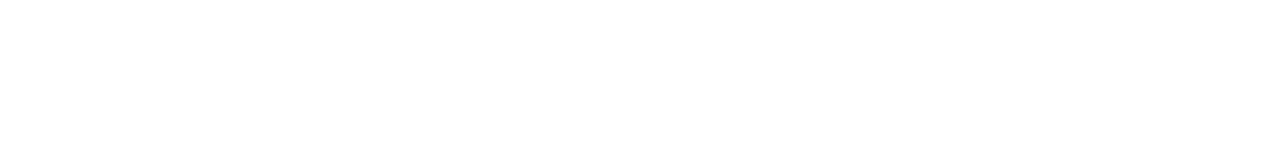
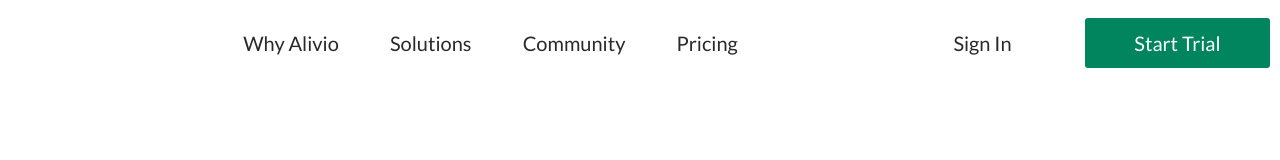
Before and after one commit to carrexa645-arch/aliviosite, a plain HTML site: page index.html in a window 1280 px wide. Drawn offline with Linux system fonts and the light colour scheme; a web font is replaced by a local one.

Commit message:
header section

```diff
--- a/index.css
+++ b/index.css
@@ -1,2 +1,3 @@
 @import url('styles/variables.css');
 @import url('styles/basic.css');
+@import url('styles/header.css');
--- a/index.html
+++ b/index.html
@@ -7,16 +7,44 @@
     <link rel="preconnect" href="https://fonts.gstatic.com" crossorigin />
     <link
       href="https://fonts.googleapis.com/css2?family=Lato:ital,wght@0,100;0,300;0,400;0,700;0,900;1,100;1,300;1,400;1,700;1,900&family=Open+Sans:ital,wght@0,300..800;1,300..800&family=Story+Script&display=swap"
-      rel="stylesheet"/>
+      rel="stylesheet"
+    />
     <link rel="stylesheet" href="index.css" />
     <link rel="icon" href="assets/Favicon (1).png" type="image/png" />
     <title>Alivio</title>
   </head>
   <body>
-  <svg>
-    <use href="assets/sprites.svg#logo-icon"></use>
-  </svg>
-    <header class="header"></header>
+    <header class="header" aria-label="header">
+      <div class="container">
+            <div class="header__wrapper">
+                <svg class="logo" aria-label="logo">
+                    <use href="assets/sprites.svg#logo-icon"></use>
+                </svg>
+
+                <nav class="header__nav" aria-label="navigation">
+                    <ul class="header__nav-list" aria-label="navigation list">
+                        <li class="header__nav-item">
+                            <a href="#" class="header__nav-link">Why Alivio</a>
+                        </li>
+                        <li class="header__nav-item">
+                            <a href="#" class="header__nav-link">Solutions</a>
+                        </li>
+                        <li class="header__nav-item">
+                            <a href="#" class="header__nav-link">Community</a>
+                        </li>
+                        <li class="header__nav-item">
+                            <a href="#" class="header__nav-link">Pricing</a>
+                        </li>
+                    </ul>
+                </nav>
+
+                <div class="header__actions">
+                    <button type="button" class="btn btn-signin">Sign In</button>
+                    <button type="button" class="btn">Start Trial</button>
+                </div>
+            </div>
+        </div>
+    </header>
 
     <main class="main"></main>
 
--- a/styles/basic.css
+++ b/styles/basic.css
@@ -5,4 +5,52 @@
 body {
     margin: 0;
     font-family: "Lato", sans-serif;
+    background-color: var('--co-white');
 }
+
+ul {
+    list-style: none;
+    margin: 0;
+    padding: 0;
+}
+
+a {
+    text-decoration: none;
+    color: unset;
+}
+
+.container {
+    max-width: 1400px;
+    padding: 0 10px;
+    margin: 0 auto;
+}
+
+.logo {
+    width: 81px;
+    height: 24px;
+    flex-shrink: 0;
+}
+
+.btn {
+    border-radius: 3px;
+    border: none;
+    outline: none;
+    width: 185px;
+    height: 50px;
+    color: var(--co-white);
+    font-size: 20px;
+    font-weight: 500;
+    font-family: "Lato", sans-serif;
+    background-color: var(--co-green);
+}
+
+.btn:hover,
+.btn:focus-visible {
+    outline: 2px solid var(--co-dark-green);
+    cursor: pointer;
+}
+
+.btn-signin {
+    background-color: transparent;
+    color: var(--co-black);
+}
--- /dev/null
+++ b/styles/header.css
@@ -0,0 +1,60 @@
+.header__wrapper {
+    width: 100%;
+    height: 85px;
+    display: flex;
+    justify-content: space-between;
+    align-items: center;
+}
+
+.header__nav {
+
+}
+
+.header__nav-list {
+    display: flex;
+    justify-content: center;
+    align-items: center;
+    column-gap: min(70px, 4vw);
+}
+
+.header__nav-item {
+}
+
+.header__nav-link {
+    font-size: 20px;
+    font-weight: 500;
+    color: var(--co-black);
+    white-space: nowrap;
+}
+
+.header__actions {
+    display: flex;
+    justify-content: space-between;
+    align-items: center;
+    flex-wrap: nowrap;
+    column-gap: 10px;
+}
+
+.header__nav-link:hover {
+    color: var(--co-green);
+}
+
+.header__nav-link:focus-visible {
+    outline: 2px solid var(--co-dark-green);
+}
+
+@media (max-width:992px) {
+    .header__nav-link {
+        font-size: 16px;
+    }
+    .btn {
+        width: 120px;
+        font-size: 16px;
+    }
+}
+
+@media (max-width:768px) {
+    .header__nav {
+        display: none;
+    }
+}
--- a/styles/variables.css
+++ b/styles/variables.css
@@ -1,3 +1,6 @@
 :root {
-
+    --co-white: #fff;
+    --co-green: #00855e;
+    --co-dark-green: #245852;
+    --co-black: #292929;
 }
```
